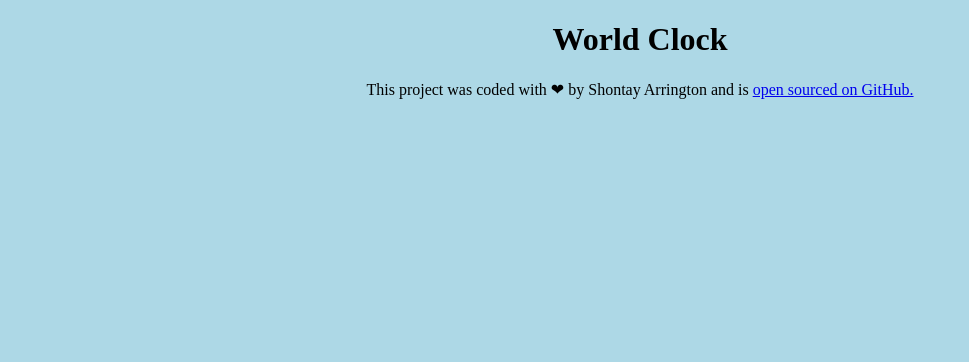
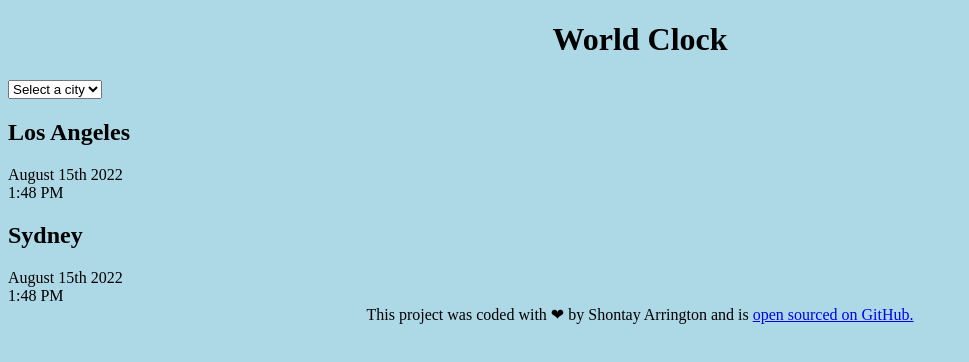
Before and after one commit to sh0nnie4/world-clock, a plain HTML site: page index.html in a window 1280 px wide. Shown: the whole page, without its empty margins (0-969 px from the left). Drawn offline with Linux system fonts and the light colour scheme.

Commit message:
Added basic HTML

```diff
--- a/index.html
+++ b/index.html
@@ -10,9 +10,24 @@
 </head>
 
 <body>
-    <h1>World Clock</h1>
+    <div class="container">
 
-
+        <h1>World Clock</h1>
+        <select>
+            <option value="">Select a city</option>
+            <option value="">London</option>
+            <option value="">New York</option>
+            <option value="">Auckland</option>
+        </select>
+        <div class="city">
+            <h2>Los Angeles</h2>
+            <div class="date">August 15th 2022</div>
+            <div class="time">1:48 PM</div>
+            <h2>Sydney</h2>
+            <div class="date">August 15th 2022</div>
+            <div class="time">1:48 PM</div>
+        </div>
+    </div>
     <footer>This project was coded with ❤ by Shontay Arrington and is <a href="https://github.com/sh0nnie4/world-clock"
             target="_blank">open sourced on GitHub.</a>
     </footer>
```
